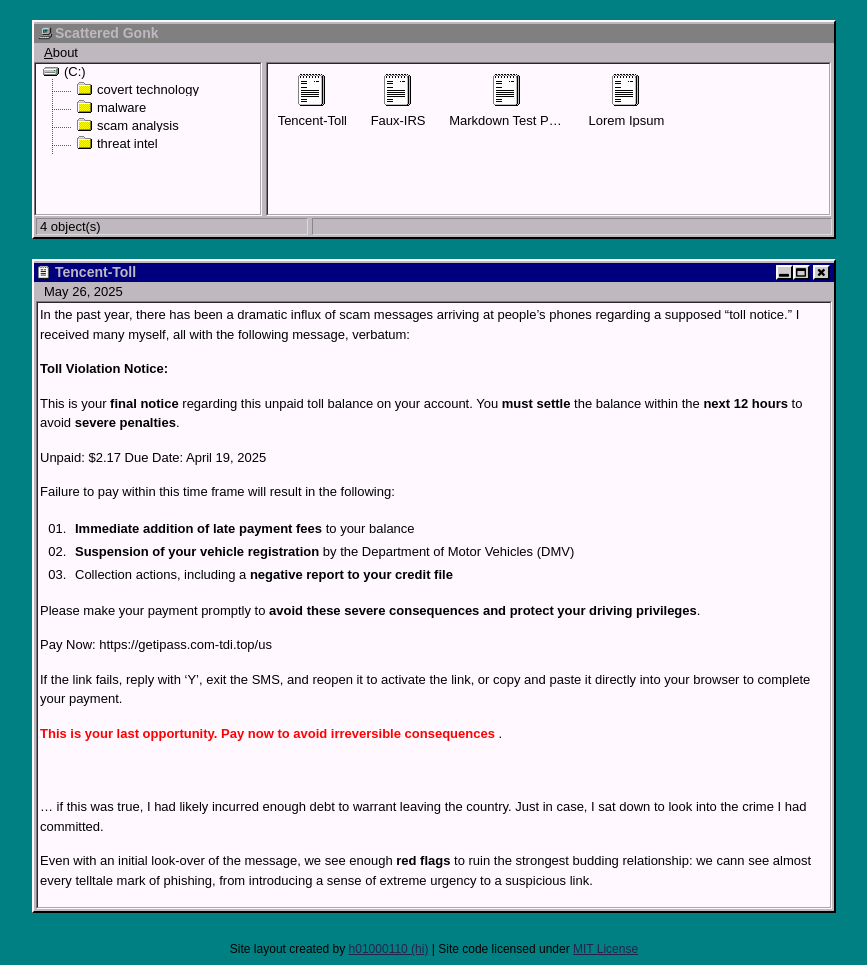
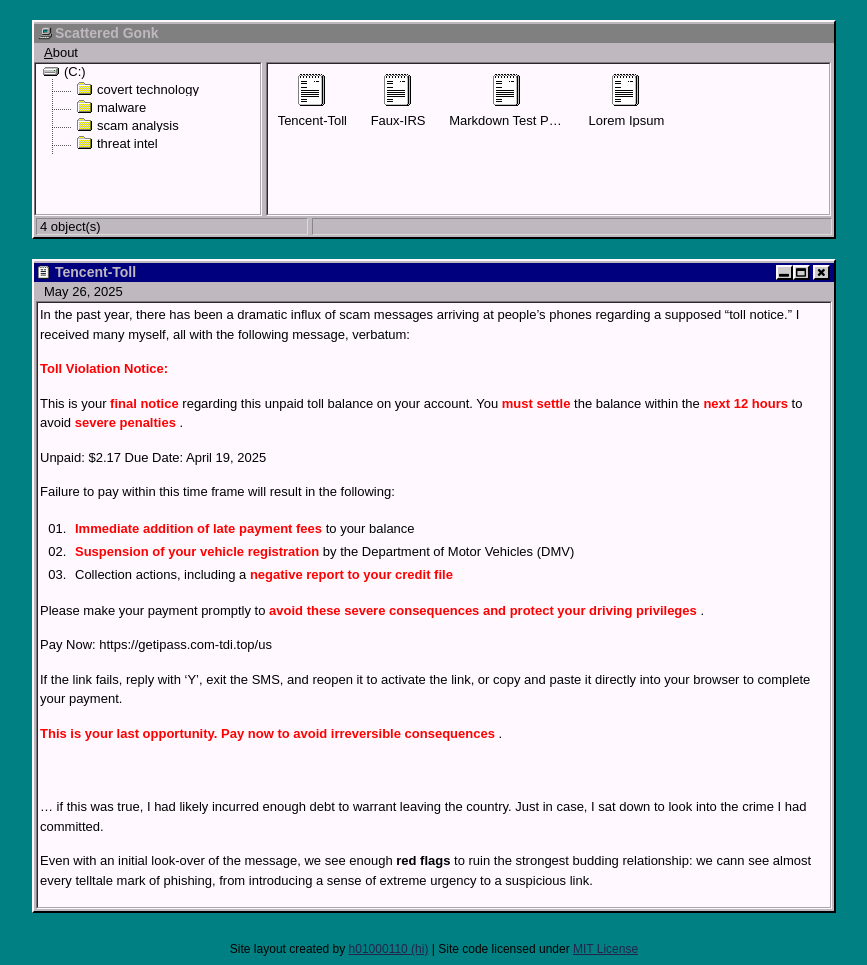
Before and after one commit to scattered-gonk/scattered-gonk.github.io, a Jekyll site: the page built from _posts/2025-26-05-Tencent-Toll.md, in a window 1280 px wide. Shown: the whole page, without its empty margins (206-1073 px from the left). Built offline with Jekyll 4.4.1, drawn with Linux system fonts in a browser that asks for light colours.

Commit message:
Updated posts

```diff
--- a/_posts/2025-26-05-Tencent-Toll.md
+++ b/_posts/2025-26-05-Tencent-Toll.md
@@ -9,20 +9,20 @@
 
 In the past year, there has been a dramatic influx of scam messages arriving at people's phones regarding a supposed "toll notice." I received many myself, all with the following message, verbatum:
 
-**Toll Violation Notice:**
+<span style="color:red"> **Toll Violation Notice:** </span>
 
-This is your **final notice** regarding this unpaid toll balance on your account. You **must settle** the balance within the **next 12 hours** to avoid **severe penalties**.
+This is your <span style="color:red"> **final notice** </span> regarding this unpaid toll balance on your account. You <span style="color:red"> **must settle** </span> the balance within the <span style="color:red"> **next 12 hours** </span> to avoid <span style="color:red"> **severe penalties** </span>.
 
 Unpaid: $2.17
 Due Date: April 19, 2025
 
 Failure to pay within this time frame will result in the following:
 
-1. **Immediate addition of late payment fees** to your balance
-2. **Suspension of your vehicle registration** by the Department of Motor Vehicles (DMV)
-3. Collection actions, including a **negative report to your credit file**
+1. <span style="color:red"> **Immediate addition of late payment fees** </span> to your balance
+2. <span style="color:red"> **Suspension of your vehicle registration** </span> by the Department of Motor Vehicles (DMV)
+3. Collection actions, including a <span style="color:red"> **negative report to your credit file** </span>
 
-Please make your payment promptly to **avoid these severe consequences and protect your driving privileges**.
+Please make your payment promptly to<span style="color:red"> **avoid these severe consequences and protect your driving privileges** </span>.
 
 Pay Now:
 https://getipass.com-tdi.top/us
```
